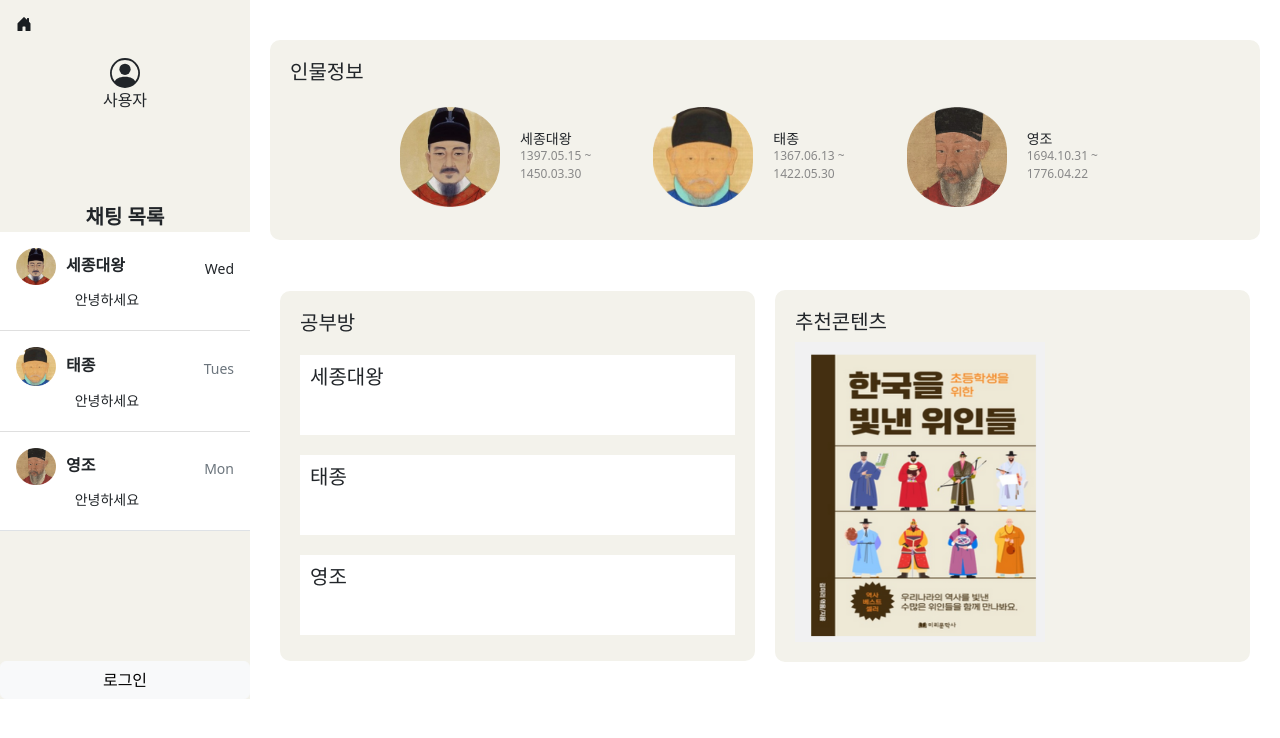
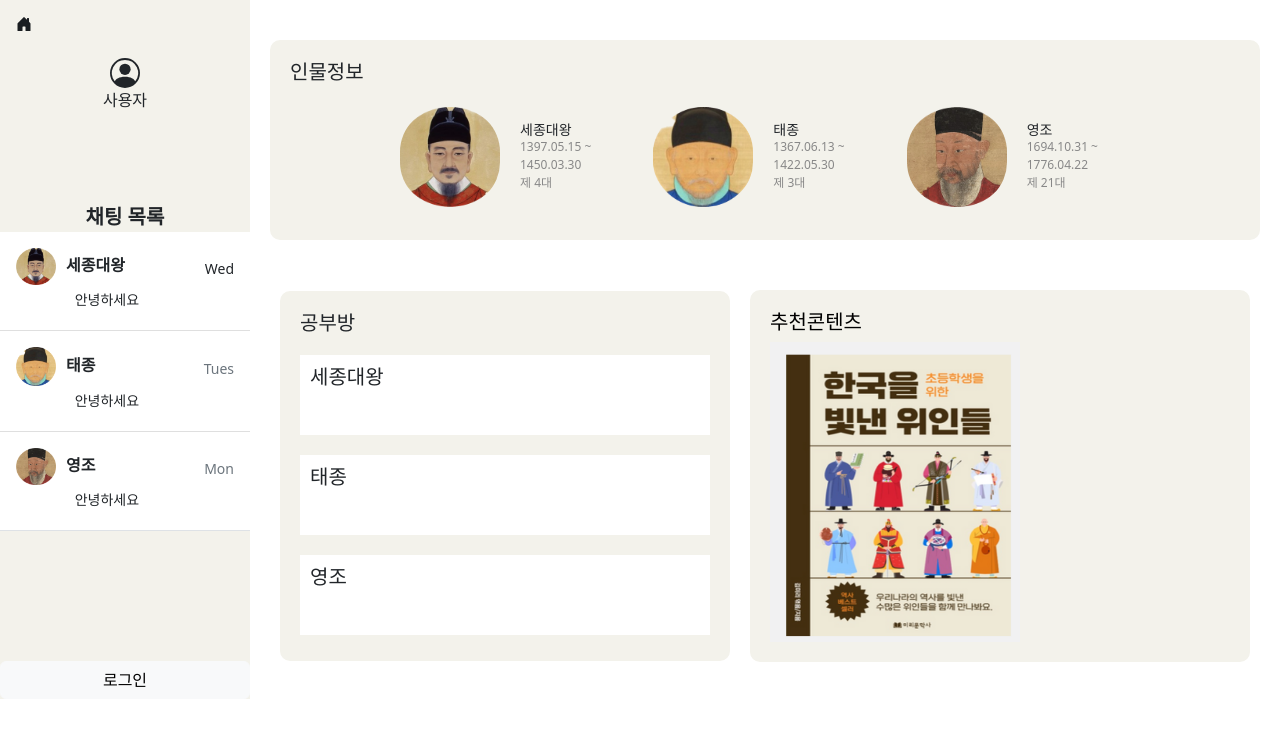
Before and after one commit to HSORI-SLSL/FRONT, a React (Create React App) app: page / in a window 1280 px wide. Shown: the top 738 px of the page. Built offline with nearby package versions, Linux system fonts and the light colour scheme.

Commit message:
인물정보 완료

```diff
--- a/src/home.css
+++ b/src/home.css
@@ -83,6 +83,15 @@
   margin-top: 20px;
 }
 
+.link-black {
+  color: black;
+  text-decoration: none; /* Remove underline for the link */
+}
+
+.link-black:hover {
+  color: black; /* Set the link color to black on hover */
+}
+
 /* 공부방 */
 .study-room {
   background-color: #F3F2EB;
--- a/src/home.js
+++ b/src/home.js
@@ -20,6 +20,7 @@ function Home() {
             <div className="person-info-text">
               <h6>세종대왕</h6>
               <p>1397.05.15 ~ 1450.03.30</p>
+              <p>제 4대</p>
             </div>
           </div>
           <div className="person-info-item">
@@ -29,6 +30,7 @@ function Home() {
             <div className="person-info-text">
               <h6>태종</h6>
               <p>1367.06.13 ~ 1422.05.30</p>
+              <p>제 3대</p>
             </div>
           </div>
           <div className="person-info-item">
@@ -38,6 +40,7 @@ function Home() {
             <div className="person-info-text">
               <h6>영조</h6>
               <p>1694.10.31 ~ 1776.04.22</p>
+              <p>제 21대</p>
             </div>
           </div>
         </div>
@@ -60,12 +63,14 @@ function Home() {
         </div>
 
         {/* 추천 콘텐츠 */}
+        <Link to="/contents" className="link-black">
         <div className="recommended-content">
           <div className="content-header">
           <h5>추천콘텐츠</h5>
           </div>
           <img src="/img/abc.png" alt="Bot Avatar" className="avatar" width="250px" height="300px" />
         </div>
+        </Link>
 
       </div>
     </div>
```
